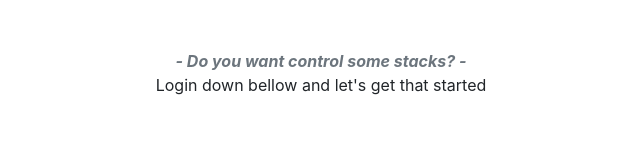
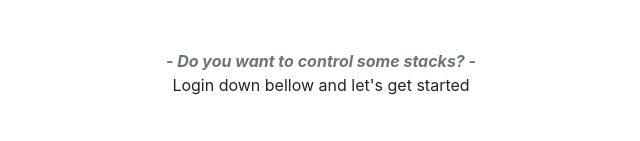
Before and after one commit to ricardoapl/openviewer, a Vue app: page /#/login-unscoped in a window 1280 px wide. Before the commit this address led to /#/Login-unscoped. Shown: the part 252-393 px from the top of the page, without its empty margins (319-959 px from the left). Built offline with nearby package versions, Linux system fonts and the light colour scheme.

Commit message:
Minor fix typos

```diff
--- a/src/components/authentication/LoginUnscoped.vue
+++ b/src/components/authentication/LoginUnscoped.vue
@@ -9,10 +9,10 @@
     <p class="mt-5 mb-5">
       <span class="text-secondary">
         <strong>
-          <em>- Do you want control some stacks? -</em>
+          <em>- Do you want to control some stacks? -</em>
         </strong>
       </span>
-      <br /> Login down bellow and let's get that started
+      <br /> Login down bellow and let's get started
     </p>
     <form class="w-25 m-auto" v-on:submit.prevent="login">
       <div class="alert alert-danger" role="alert" v-if="hasErrors">
--- a/src/router/index.js
+++ b/src/router/index.js
@@ -13,7 +13,7 @@ const routes = [
     }
   },
   {
-    path: '/Login-unscoped',
+    path: '/login-unscoped',
     name: 'LoginUnscoped',
     component: () => import('../components/authentication/LoginUnscoped.vue'),
     meta: {
@@ -39,7 +39,7 @@ const routes = [
   {
     path: '/instances',
     name: 'Instances',
-    component: () => import('../components/instances/InstanceList.vue'),
+    component: () => import('../components/instances/InstanceView.vue'),
     meta: {
       requiresAuth: true
     }
```
